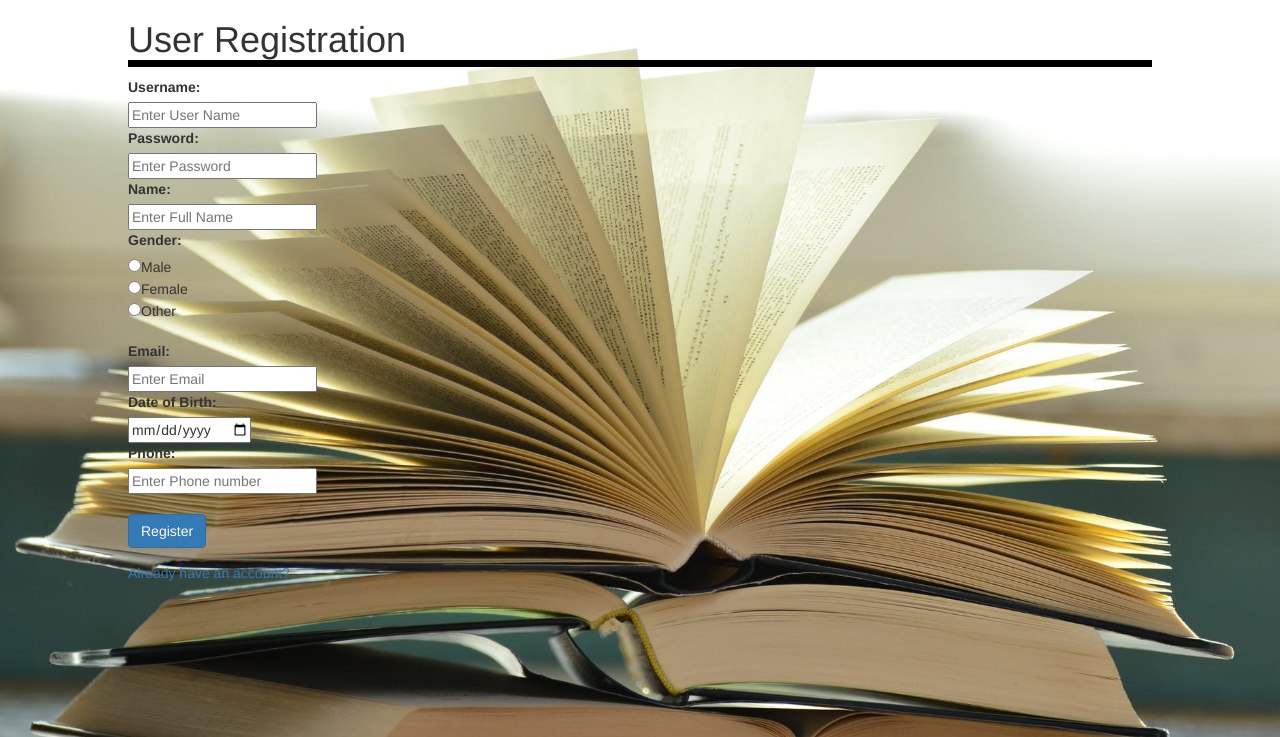
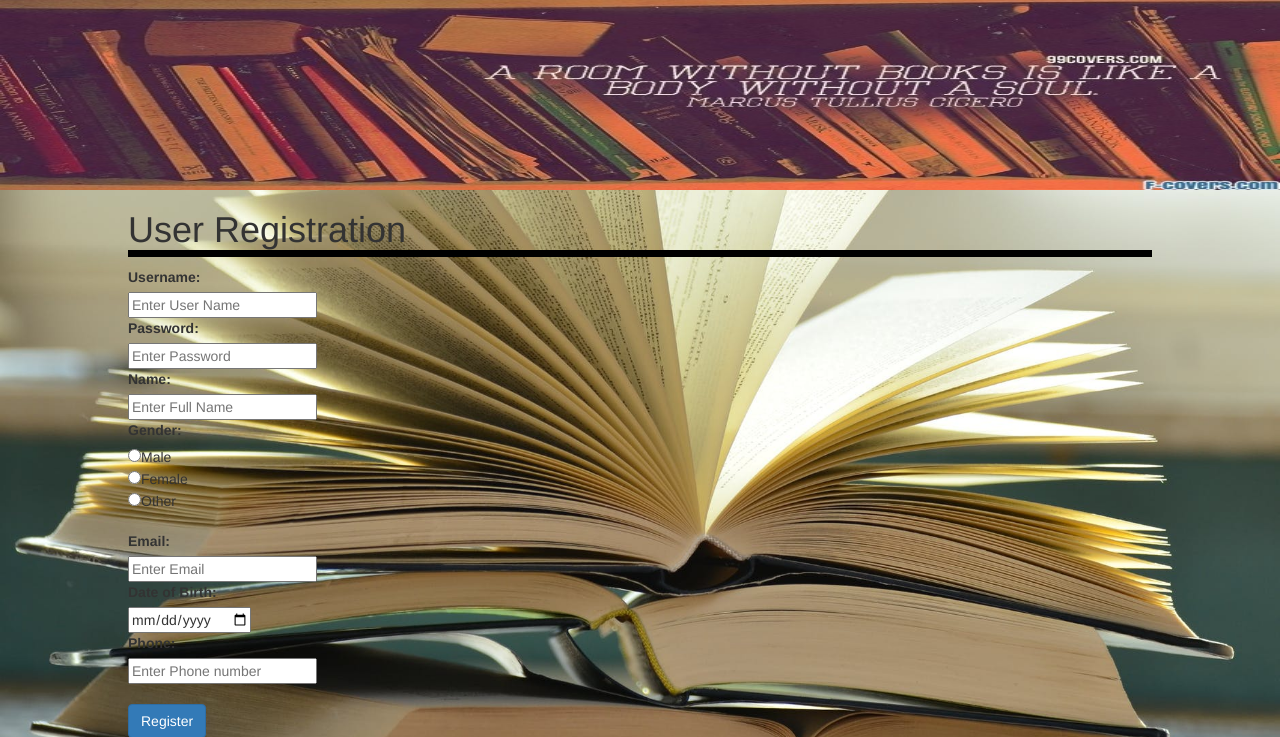
Before and after one commit to KajolAch/BookReview, a Node server app: page / in a window 1280 px wide. Shown: the top 737 px of the page. Run offline with Node 20, Linux system fonts and the light colour scheme; some libraries are stand-ins or nearby versions.

Commit message:
add top pic

```diff
--- a/public/css/style.css
+++ b/public/css/style.css
@@ -93,6 +93,18 @@ li a:hover {
 
   background-size:cover;
 }
+/* .toppic{
+  background-image:url(../css/toppic.jpeg);
+  background-repeat:no-repeat;
+  background-size: cover;
+} */
+img{
+  height:190px;
+  /* object-fit: cover; */
+  width:100%;
+}
+
+
 .f-r{
   float:right;
 }
--- a/views/layouts/main.handlebars
+++ b/views/layouts/main.handlebars
@@ -7,6 +7,7 @@
         <link href="//maxcdn.bootstrapcdn.com/bootstrap/3.3.0/css/bootstrap.min.css" rel="stylesheet" id="bootstrap-css">
     </head>
     <body class="background">
+        <img src='/public/css/toppic.jpeg'>
         <main>
             {{{body}}}
         </main>
```
Also changed, not shown: public/css/toppic.jpeg (added).
